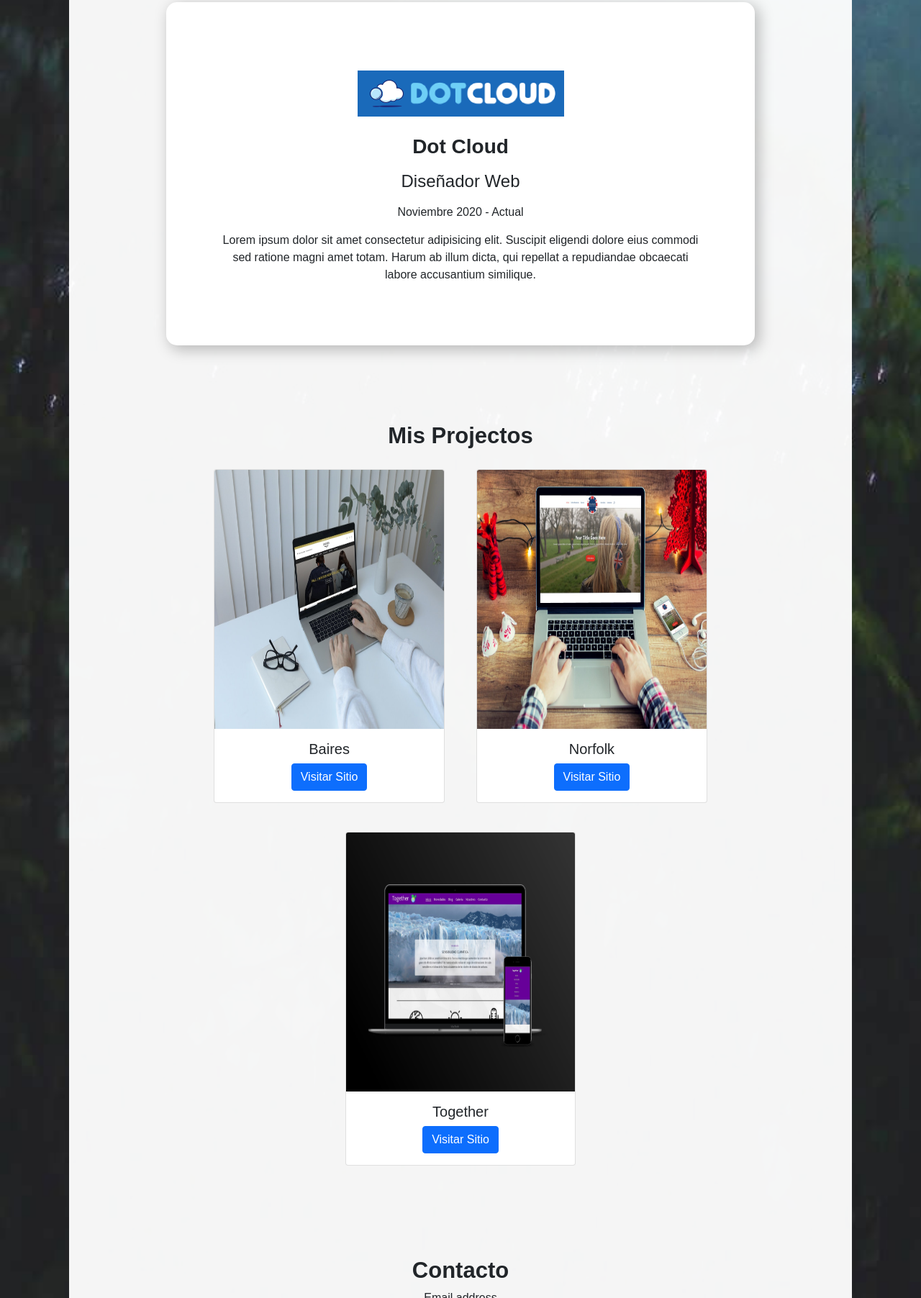
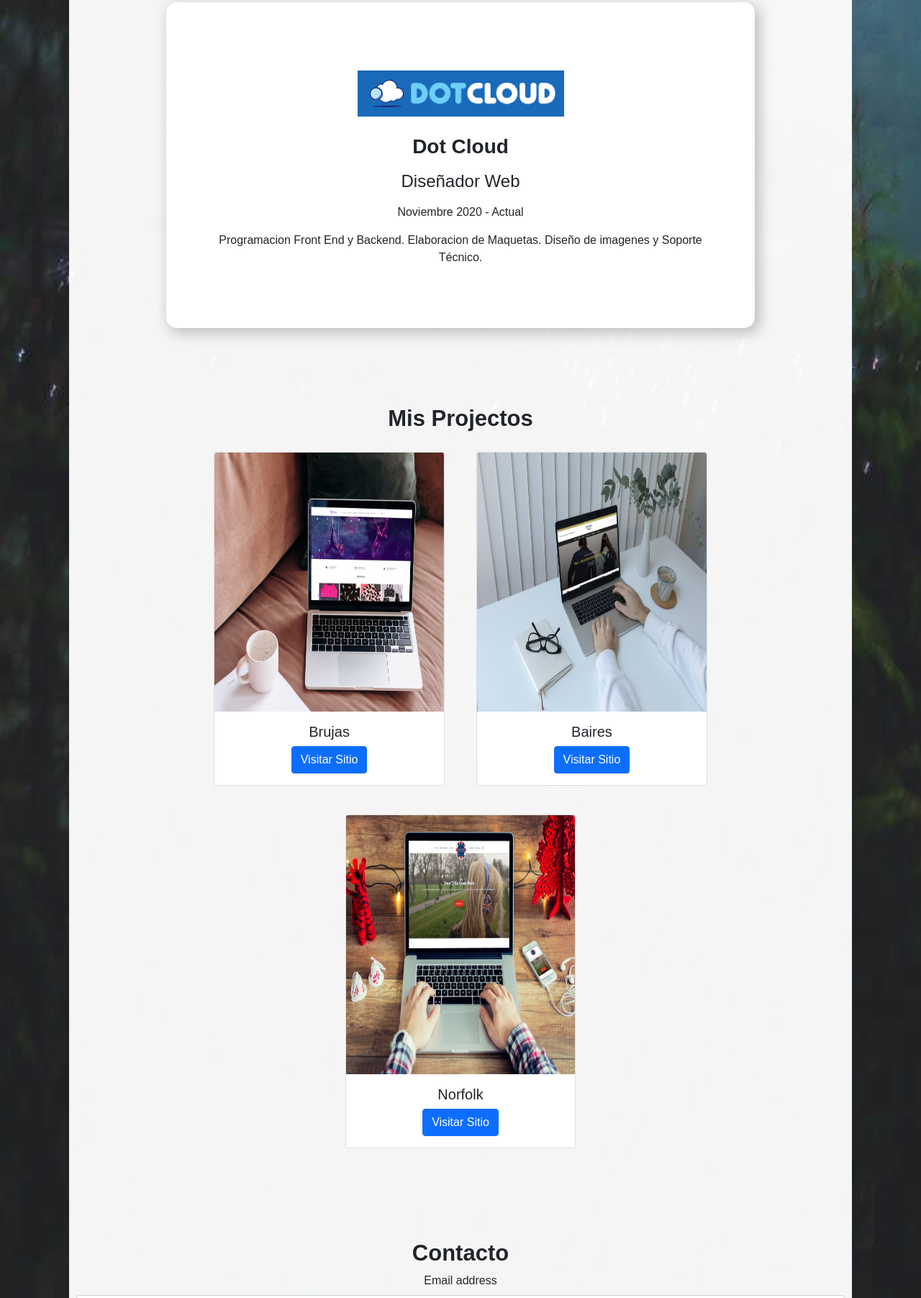
Before and after one commit to agusgrance/Portfolio, a plain HTML site: page index.html in a window 1280 px wide. Shown: the part 1949-3753 px from the top of the page at 72% size. Drawn offline with nearby package versions, Linux system fonts and the light colour scheme.

Commit message:
modificacion 9/11

```diff
--- a/index.html
+++ b/index.html
@@ -68,7 +68,7 @@
         <div class="sobre-mi" id="about">
 
             <div class="sobremi">
-                <img src="agus.jpg" alt="agustin">
+                <img src="agus-bio.png" alt="agustin">
             </div>
 
             <div class="bio">
@@ -99,9 +99,7 @@
                         <h6>
                             Noviembre 2020 - Actual
                         </h6>
-                        <p>Lorem ipsum dolor sit amet consectetur adipisicing elit. Suscipit eligendi dolore eius
-                            commodi sed ratione magni amet totam. Harum ab illum dicta, qui repellat a repudiandae
-                            obcaecati labore accusantium similique.</p>
+                        <p>Programacion Front End  y Backend. Elaboracion de Maquetas. Diseño de imagenes y Soporte Técnico.</p>
                     </div>
 
                 </div>
@@ -114,13 +112,24 @@
 
             <h2>Mis Projectos</h2>
 
+            <div class="card" style="width: 30%;">
+                <img src="brujas.jpg" class="card-img-top" alt="...">
+                <div class="card-body">
+                    <h5 class="card-title">Brujas</h5>
+
+                    <a href="http://brujasindumentaria.com.ar/" target="_BLANK" class="btn btn-primary">Visitar Sitio</a>
+                </div>
+            </div>
+
+
+
 
             <div class="card" style="width: 30%;">
                 <img src="baires (2).jpg" class="card-img-top" alt="...">
                 <div class="card-body">
                     <h5 class="card-title">Baires</h5>
 
-                    <a href="#" class="btn btn-primary">Visitar Sitio</a>
+                    <a href="http://c2260817.ferozo.com/" target="_BLANK" class="btn btn-primary">Visitar Sitio</a>
                 </div>
             </div>
             <div class="card" style="width: 30%;">
@@ -128,15 +137,7 @@
                 <div class="card-body">
                     <h5 class="card-title">Norfolk</h5>
 
-                    <a href="#" class="btn btn-primary">Visitar Sitio</a>
-                </div>
-            </div>
-            <div class="card" style="width: 30%;">
-                <img src="together.jpg" class="card-img-top" alt="...">
-                <div class="card-body">
-                    <h5 class="card-title">Together</h5>
-
-                    <a href="#" class="btn btn-primary">Visitar Sitio</a>
+                    <a href="http://norfolk.com.ar/" target="_BLANK" class="btn btn-primary">Visitar Sitio</a>
                 </div>
             </div>
 
```
Also changed, not shown: agus-bio.png (added), agus.jpg (deleted), brujas (2).jpg (added), brujas.jpg (added).
